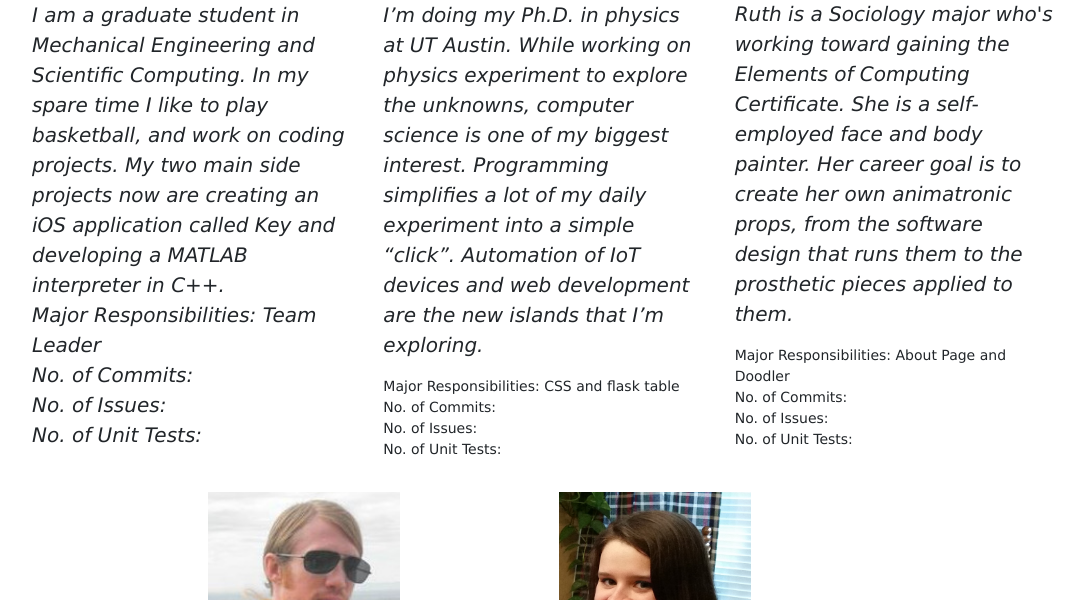
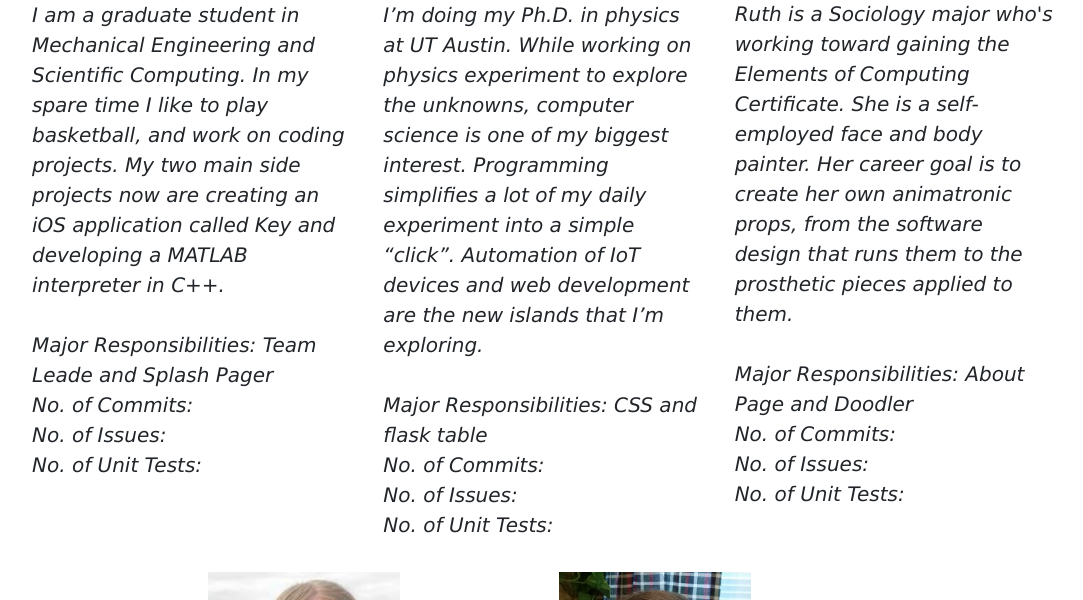
Before and after one commit to jtrejo13/cs329e-idb, a Flask app: page /about in a window 1280 px wide. Shown: the part 472-1072 px from the top of the page, without its empty margins (96-1179 px from the left). Run offline with Flask 2, Linux system fonts and the light colour scheme; some libraries are stand-ins or nearby versions; some web fonts are replaced.

Commit message:
Update about.html

```diff
--- a/app/templates/about.html
+++ b/app/templates/about.html
@@ -26,7 +26,7 @@
             <div class = "member-area">
                 <h2>Juan Trejo</h2>
                 <em><p id = "bio">I am a graduate student in Mechanical Engineering and Scientific Computing. In my spare time I like to play basketball, and work on coding projects. My two main side projects now are creating an iOS application called Key and developing a MATLAB interpreter in C++.
-		    <br>Major Responsibilities: Team Leader<br>
+		    <br><br>Major Responsibilities: Team Leade and Splash Pager<br>
                     No. of Commits: <br>
                     No. of Issues: <br>
                     No. of Unit Tests: <br> </p>
@@ -40,12 +40,13 @@
             </div>
             <div class = "member-area">
                 <h2>Yu Lu</h2>
-                <em><p id = "bio">I’m doing my Ph.D. in physics at UT Austin. While working on physics experiment to explore the unknowns, computer science is one of my biggest interest. Programming simplifies a lot of my daily experiment into a simple “click”. Automation of IoT devices and web development are the new islands that I’m exploring. </p></em>
-                <p  class="stats">Major Responsibilities: CSS and flask table <br>
+                <em><p id = "bio">I’m doing my Ph.D. in physics at UT Austin. While working on physics experiment to explore the unknowns, computer science is one of my biggest interest. Programming simplifies a lot of my daily experiment into a simple “click”. Automation of IoT devices and web development are the new islands that I’m exploring.
+                    <br><br>Major Responsibilities: CSS and flask table <br>
                     No. of Commits:<br>
                     No. of Issues: <br>
                     No. of Unit Tests:<br>
                 </p>
+		</em>
             </div>
         </div>
 
@@ -53,13 +54,13 @@
             <div><img src = "../static/img/team/Ruth.jpg" alt="Ruth's Headshot" height = "250" width = "250"></div>
             <div class = "member-area">
                 <h2>Ruth Mendez</h2>
-                <em><p>Ruth is a Sociology major who's working toward gaining the Elements of Computing Certificate. She is a self-employed face and body painter. Her career goal is to create her own animatronic props, from the software design that runs them to the prosthetic pieces applied to them.  </p></em>
-                <p  class="stats">
-                    Major Responsibilities: About Page and Doodler<br>
+                <em><p>Ruth is a Sociology major who's working toward gaining the Elements of Computing Certificate. She is a self-employed face and body painter. Her career goal is to create her own animatronic props, from the software design that runs them to the prosthetic pieces applied to them.
+                    <br><br>Major Responsibilities: About Page and Doodler<br>
                     No. of Commits: <br>
                     No. of Issues: <br>
                     No. of Unit Tests: <br>
                 </p>
+		</em>
             </div>
         </div>
     </div>
@@ -72,13 +73,13 @@
             <div><img src = "../static/img/team/Chris.jpg" alt="Chris's Headshot" height = "250" width = "250"></div>
             <div class = "member-area">
                 <h2>Chris Johnson</h2>
-                <em><p>I am UT alumni and a full time staff member in the Chemistry Department who, for some reason, spends my free time trying to learn computer science.  Instructor Fraij has shown incredible generosity by allowing me to audit this class and work on group projects.  Hopefully this class will be the last padding I need in my portfolio before I begin looking for jobs and internships in the spring.</p></em><br>
-                <p  class="stats">
-                    Major Responsibilities: Resident Jinja "Expert"<br>
+                <em><p>I am UT alumni and a full time staff member in the Chemistry Department who, for some reason, spends my free time trying to learn computer science.  Instructor Fraij has shown incredible generosity by allowing me to audit this class and work on group projects.  Hopefully this class will be the last padding I need in my portfolio before I begin looking for jobs and internships in the spring.
+                    <br><br>Major Responsibilities: Resident Jinja "Expert"<br>
                     No. of Commits: <br>
                     No. of Issues: <br>
                     No. of Unit Tests: <br>
                 </p>
+	        </em>
             </div>
         </div>
 
@@ -86,13 +87,13 @@
             <div><img src = "../static/img/team/Rachel.jpg" alt="Rachel's Headshot" height = "250" width = "250"></div>
             <div class = "member-area">
                 <h2>Rachel Tarrant</h2>
-                <em><p>I am a senior Biology major pursuing the Elements of Computing Certificate. I am also in the Polymathic Scholars Honors program, which allowed me to design my own field of study called “The Science of Food and the Psychology of Eating.” I will be writing a thesis in this field next semester. Beyond my studies, I work as an undergraduate writing consultant and the University Writing Center and as a “salon coordinator” at Jose Luis Salon.</p></em>
-                <p  class="stats">
-                    Major Responsibilities: Wiki and Templates <br>
+                <em><p>I am a senior Biology major pursuing the Elements of Computing Certificate. I am also in the Polymathic Scholars Honors program, which allowed me to design my own field of study called “The Science of Food and the Psychology of Eating.” I will be writing a thesis in this field next semester. Beyond my studies, I work as an undergraduate writing consultant and the University Writing Center and as a “salon coordinator” at Jose Luis Salon.
+                    <br><br>Major Responsibilities: Wiki and Templates <br>
                     No. of Commits: <br>
                     No. of Issues: <br>
                     No. of Unit Tests: <br>
                 </p>
+		</em>
             </div>
 
         </div>
```
